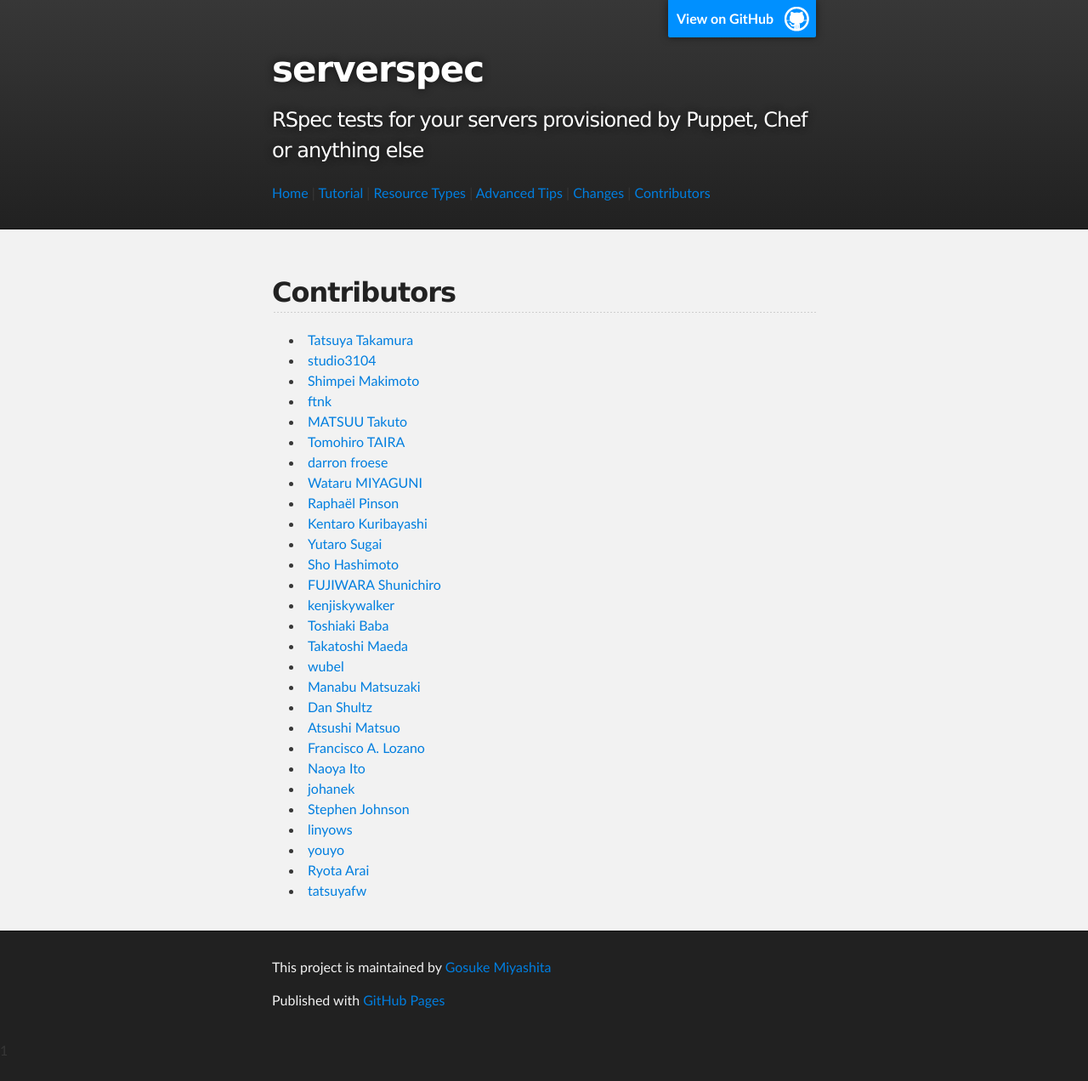
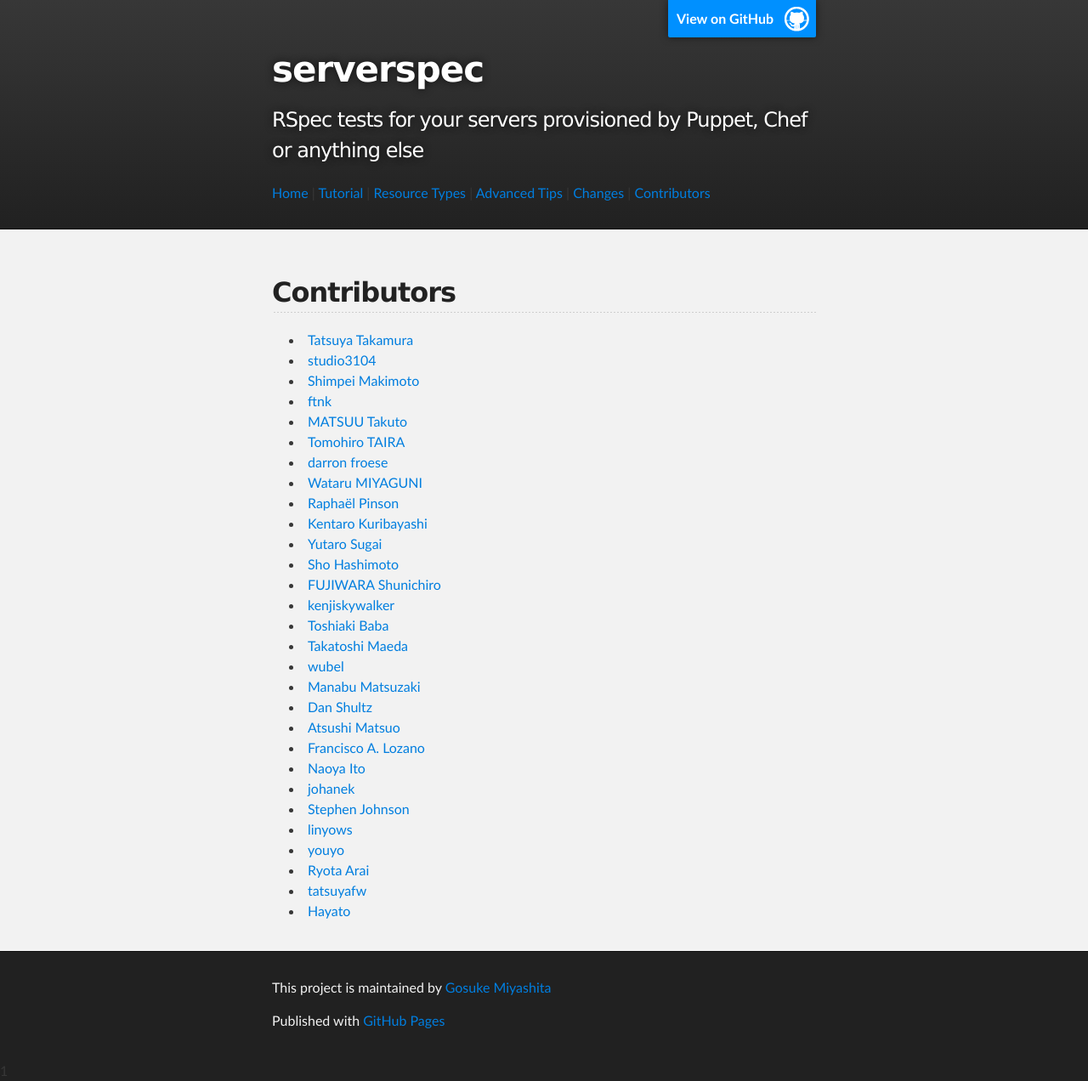
Before and after one commit to serverspec/serverspec.github.io, a Jekyll site: the page built from contributors.md, in a window 1280 px wide. Shown: the whole page at 85% size. Built offline with Jekyll 4.4.1, drawn with Linux system fonts in a browser that asks for light colours; Markdown is read by kramdown in place of the engine named in the settings; before the commit the page ends 1248 px from its top, so only the background shows below that.

Commit message:
Add a contributor

```diff
--- a/contributors.md
+++ b/contributors.md
@@ -33,3 +33,4 @@ title: Contributors
  * [youyo](https://github.com/youyo)
  * [Ryota Arai](https://github.com/ryotarai)
  * [tatsuyafw](https://github.com/tatsuyafw)
+ * [Hayato](https://github.com/hayato1980)
```
